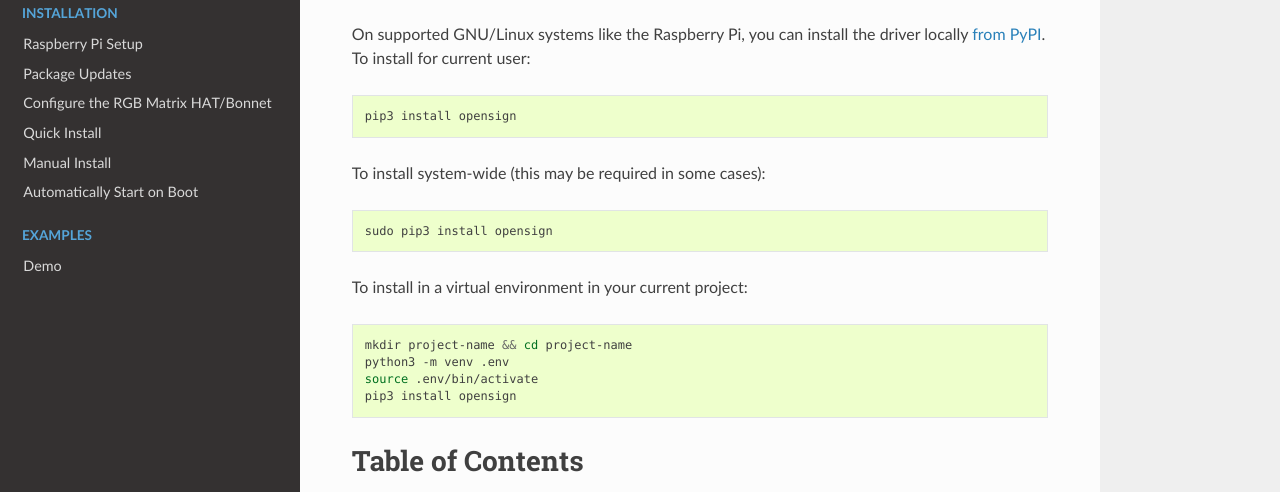
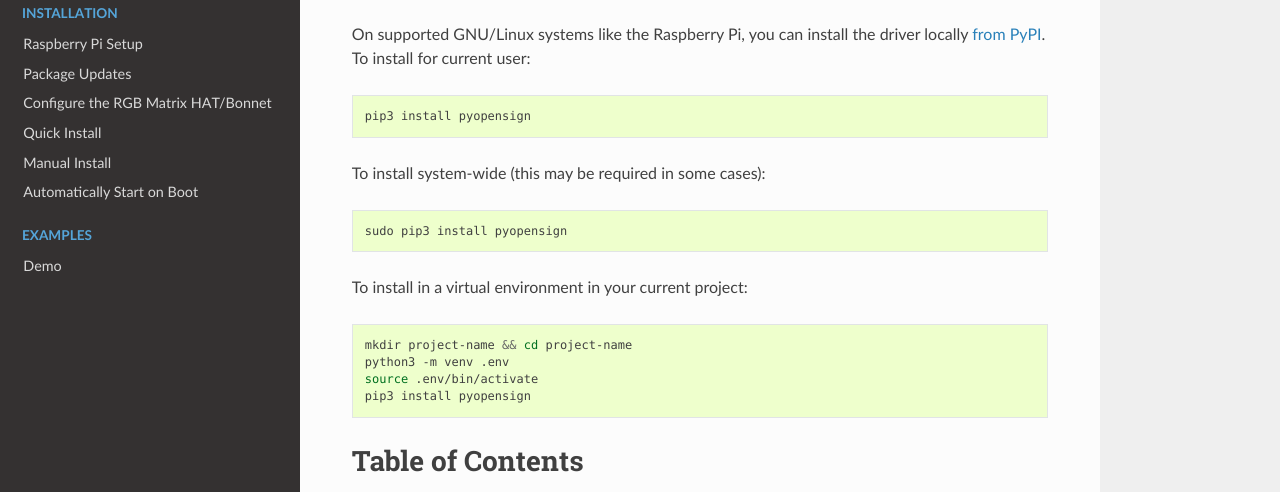
Before and after one commit to Maker-Melissa/OpenSign, a Sphinx documentation site: the page built from docs/index.rst, in a window 1280 px wide and 900 px high, scrolled down 344 px. Shown: the part 151-643 px from the top of the window. Built offline with Sphinx 7.4.7 and the Read the Docs theme 3.1.0, drawn with Linux system fonts in a browser that asks for light colours.

Commit message:
Update Files applicable to the Repo Rename

```diff
--- a/README.rst
+++ b/README.rst
@@ -1,12 +1,12 @@
 Introduction
 ============
 
-.. image:: https://readthedocs.org/projects/opensign/badge/?version=latest
-    :target: https://opensign.readthedocs.io/en/latest/
+.. image:: https://readthedocs.org/projects/pyopensign/badge/?version=latest
+    :target: https://pyopensign.readthedocs.io/en/latest/
     :alt: Documentation Status
 
-.. image:: https://github.com/Maker-Melissa/OpenSign/workflows/Build%20CI/badge.svg
-    :target: https://github.com/Maker-Melissa/OpenSign/actions
+.. image:: https://github.com/Maker-Melissa/PyOpenSign/workflows/Build%20CI/badge.svg
+    :target: https://github.com/Maker-Melissa/PyOpenSign/actions
     :alt: Build Status
 
 .. image:: https://img.shields.io/endpoint?url=https://raw.githubusercontent.com/astral-sh/ruff/main/assets/badge/v2.json
@@ -28,17 +28,17 @@
 =====================
 
 On supported GNU/Linux systems like the Raspberry Pi, you can install the driver locally `from
-PyPI <https://pypi.org/project/opensign/>`_. To install for current user:
+PyPI <https://pypi.org/project/pyopensign/>`_. To install for current user:
 
 .. code-block:: shell
 
-    pip3 install opensign
+    pip3 install pyopensign
 
 To install system-wide (this may be required in some cases):
 
 .. code-block:: shell
 
-    sudo pip3 install opensign
+    sudo pip3 install pyopensign
 
 To install in a virtual environment in your current project:
 
@@ -47,4 +47,4 @@
     mkdir project-name && cd project-name
     python3 -m venv .env
     source .env/bin/activate
-    pip3 install opensign
+    pip3 install pyopensign
--- a/docs/installation.rst
+++ b/docs/installation.rst
@@ -52,8 +52,8 @@
 The easiest way to install OpenSign is with the included installer. Clone the
 repository and run it::
 
-    git clone https://github.com/makermelissa/OpenSign
-    cd OpenSign
+    git clone https://github.com/Maker-Melissa/PyOpenSign
+    cd PyOpenSign
     ./install.sh
 
 The installer will:
@@ -100,7 +100,7 @@
 
 Install OpenSign into the venv::
 
-    pip3 install opensign
+    pip3 install pyopensign
 
 
 Automatically Start on Boot
--- a/opensign/__init__.py
+++ b/opensign/__init__.py
@@ -29,7 +29,7 @@
 from rgbmatrix import RGBMatrix, RGBMatrixOptions
 
 __version__ = "0.0.0-auto.0"
-__repo__ = "https://github.com/makermelissa/OpenSign.git"
+__repo__ = "https://github.com/Maker-Melissa/PyOpenSign.git"
 
 
 # pylint: disable=too-many-public-methods, too-many-lines
--- a/pyproject.toml
+++ b/pyproject.toml
@@ -11,13 +11,13 @@
 build-backend = "setuptools.build_meta"
 
 [project]
-name = "opensign"
+name = "pyopensign"
 description = "A library to facilitate easy RGB Matrix Sign Animations."
 readme = "README.rst"
 authors = [
     {name = "Melissa LeBlanc-Williams", email = "melissa@makermelissa.com"},
 ]
-urls = {Homepage = "https://github.com/makermelissa/OpenSign"}
+urls = {Homepage = "https://github.com/Maker-Melissa/PyOpenSign"}
 keywords = [
     "opensign",
     "open",
```
Also changed, not shown: 1 other file.
